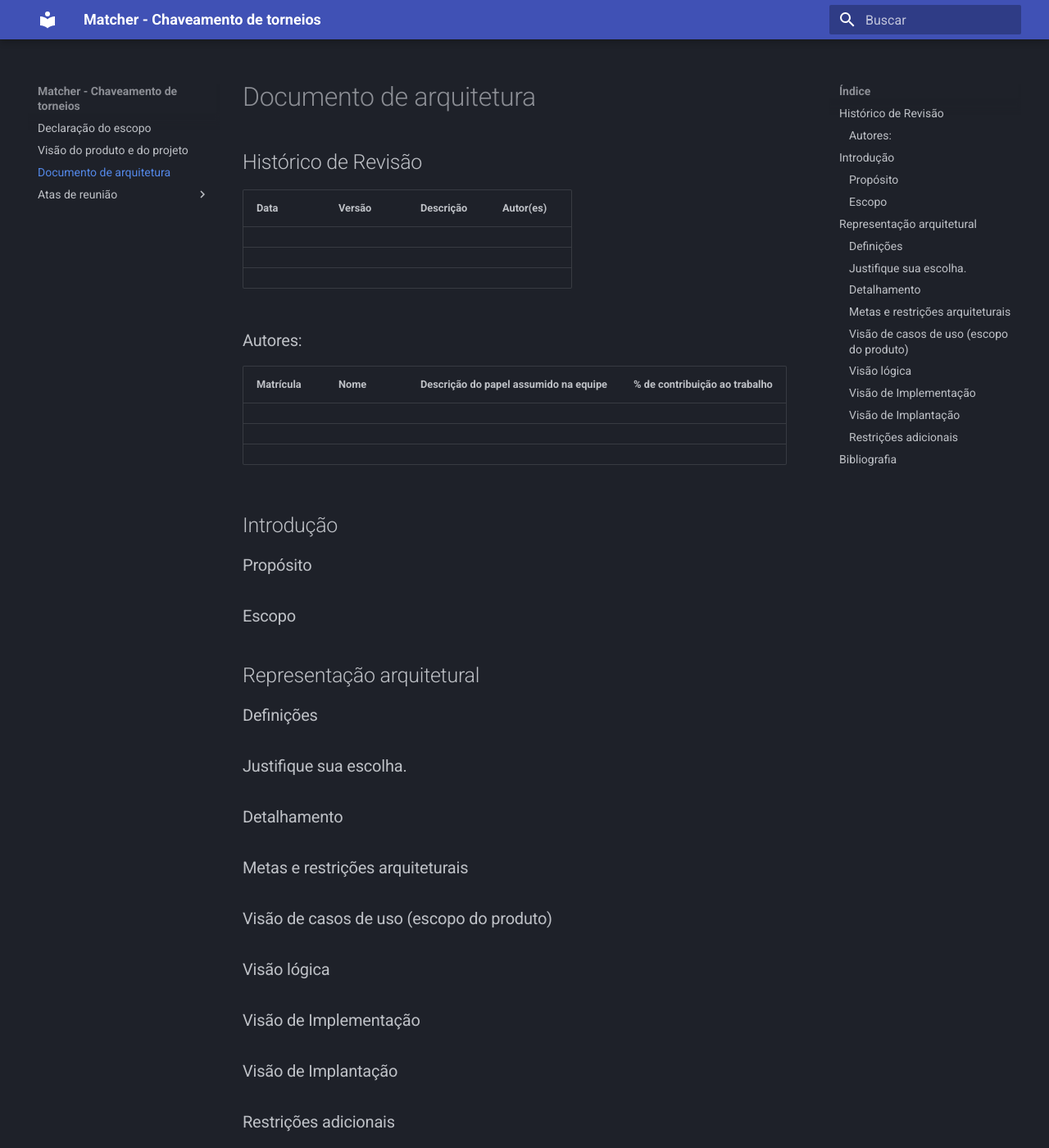
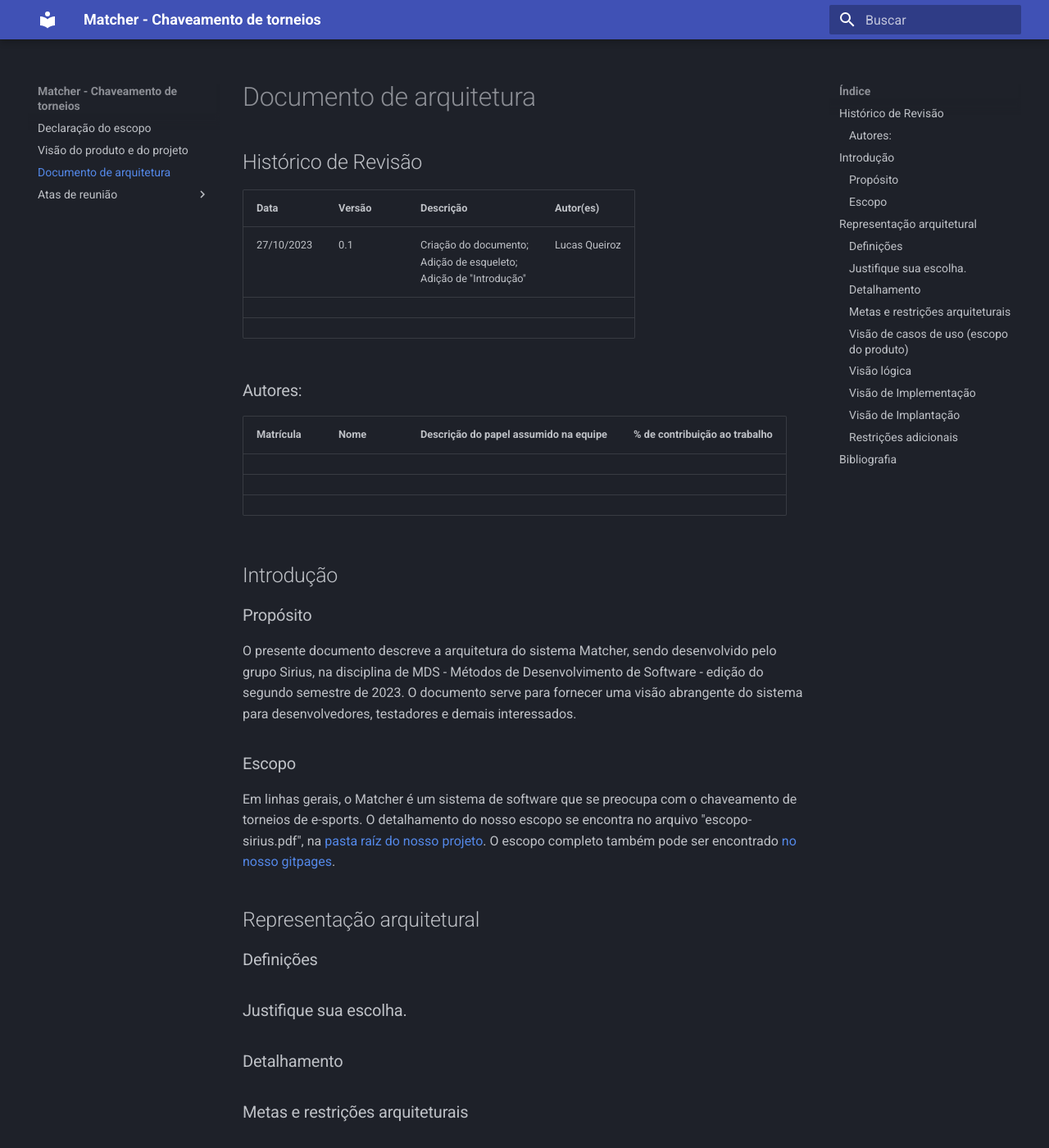
Before and after one commit to FGA0138-MDS-Ajax/2023-2-SIRIUS, an MkDocs documentation site: the page built from docs/documento-arquitetura.md, in a window 1280 px wide and 1400 px high. Shown: the whole window at 82% size. Built offline with MkDocs 1.6.1 and Material for MkDocs 9.7.7, drawn with Linux system fonts in a browser that asks for light colours.

Commit message:
Adição da seção "introdução" e atualização de histórico de revisão
As rimas na mensagem são meras coincidências.

```diff
--- a/docs/documento-arquitetura.md
+++ b/docs/documento-arquitetura.md
@@ -1,10 +1,10 @@
 ## Histórico de Revisão
 
-| Data | Versão | Descrição | Autor(es) |
-| ---- | ------ | --------- | --------- |
-|      |        |           |           |
-|      |        |           |           |
-|      |        |           |           |
+| Data       | Versão | Descrição                                                    | Autor(es)     |
+| ---------- | ------ | ------------------------------------------------------------ | ------------- |
+| 27/10/2023 | 0.1    | Criação do documento;<br>Adição de esqueleto;<br>Adição de "Introdução" | Lucas Queiroz |
+|            |        |                                                              |               |
+|            |        |                                                              |               |
 
 
 
@@ -22,11 +22,11 @@
 
 ### Propósito
 
-
+O presente documento descreve a arquitetura do sistema Matcher, sendo desenvolvido pelo grupo Sirius, na disciplina de MDS - Métodos de Desenvolvimento de Software - edição do segundo semestre de 2023. O documento serve para fornecer uma visão abrangente do sistema para desenvolvedores, testadores e demais interessados.
 
 ### Escopo
 
-
+Em linhas gerais, o Matcher é um sistema de software que se preocupa com o chaveamento de torneios de e-sports. O detalhamento do nosso escopo se encontra no arquivo "escopo-sirius.pdf", na [pasta raíz do nosso projeto](https://github.com/FGA0138-MDS-Ajax/2023-2-SIRIUS). O escopo completo também pode ser encontrado [no nosso gitpages](https://fga0138-mds-ajax.github.io/2023-2-SIRIUS/escopo/).
 
 ## Representação arquitetural
 
```
